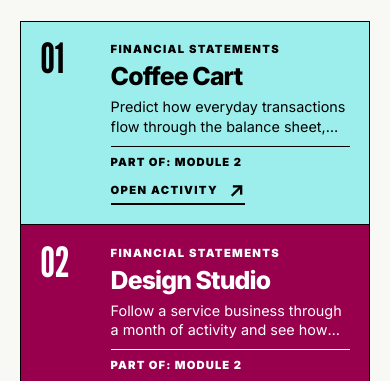
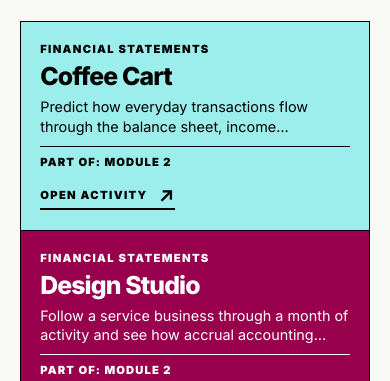
Before and after one commit to sternlsl/bib-interactives, a plain HTML site: page index.html in a window 390 px wide. Shown: the part 698-1079 px from the top of the page. Drawn offline with nearby package versions, Linux system fonts and the light colour scheme.

Commit message:
Remove activity card sequence numbers

```diff
--- a/index.html
+++ b/index.html
@@ -80,7 +80,6 @@
     .brand-name,
     .program-name,
     .eyebrow,
-    .module-number,
     .module-kicker,
     .module-link,
     .footer-label {
@@ -345,19 +344,11 @@
       min-height: 22rem;
       flex-direction: column;
       padding: clamp(1.25rem, 2vw, 2rem);
-    }
-
-    .module-number {
-      margin-bottom: auto;
-      font-family: var(--display-font);
-      font-size: clamp(3.25rem, 5vw, 5.25rem);
-      font-weight: 400;
-      letter-spacing: -0.01em;
-      line-height: 0.85;
+      padding-top: clamp(6.25rem, 8vw, 7.75rem);
     }
 
     .module-kicker {
-      margin: 2.5rem 0 0.65rem;
+      margin: 0 0 0.65rem;
       font-size: 0.75rem;
     }
 
@@ -535,17 +526,8 @@
       }
 
       .module-content {
-        display: grid;
-        grid-template-columns: 3.5rem minmax(0, 1fr);
-        column-gap: 0.9rem;
-        align-items: start;
+        display: block;
         padding: 1.2rem;
-      }
-
-      .module-number {
-        grid-row: 1 / 6;
-        margin: 0;
-        font-size: 2.6rem;
       }
 
       .module-kicker {
@@ -639,7 +621,6 @@
       <div class="module-grid">
         <a class="module-card card-1" href="./1%20-%20coffee%20cart%20financial%20statements%20simulator.html" aria-label="Open activity: Financial Statements, Coffee Cart">
           <div class="module-content">
-            <span class="module-number" aria-hidden="true">01</span>
             <p class="module-kicker">Financial statements</p>
             <h3>Coffee Cart</h3>
             <p class="module-description">Predict how everyday transactions flow through the balance sheet, income statement, and cash flow statement.</p>
@@ -650,7 +631,6 @@
 
         <a class="module-card card-2" href="./2%20-%20ms%20yeo%20design%20studio%20simulator.html" aria-label="Open activity: Financial Statements, Design Studio">
           <div class="module-content">
-            <span class="module-number" aria-hidden="true">02</span>
             <p class="module-kicker">Financial statements</p>
             <h3>Design Studio</h3>
             <p class="module-description">Follow a service business through a month of activity and see how accrual accounting connects all three statements.</p>
@@ -661,7 +641,6 @@
 
         <a class="module-card card-3" href="./3%20-%20projecting%20P%26L.html" aria-label="Open activity: Project Next Month's Profit and Loss">
           <div class="module-content">
-            <span class="module-number" aria-hidden="true">03</span>
             <p class="module-kicker">Profit planning</p>
             <h3>Project Next Month's P&amp;L</h3>
             <p class="module-description">Build a revenue projection, classify costs, and test how changes in sales affect operating profit.</p>
@@ -672,7 +651,6 @@
 
         <a class="module-card card-4" href="./4%20-%20working%20capital%20management.html" aria-label="Open activity: Cash and Carry, Working Capital Management">
           <div class="module-content">
-            <span class="module-number" aria-hidden="true">04</span>
             <p class="module-kicker">Working capital</p>
             <h3>Cash &amp; Carry</h3>
             <p class="module-description">Manage inventory, customer credit, and supplier payments while balancing profit with cash.</p>
```
Also changed, not shown: 1 other file.
